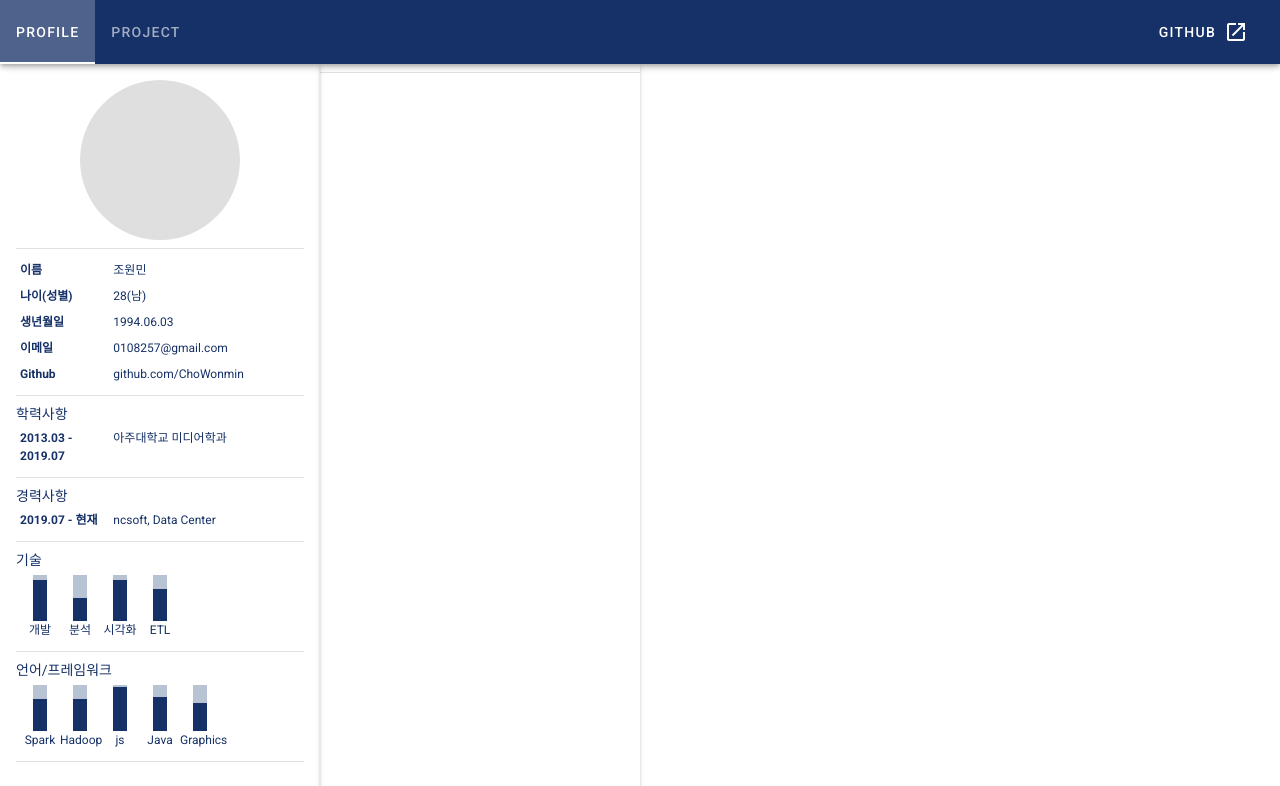
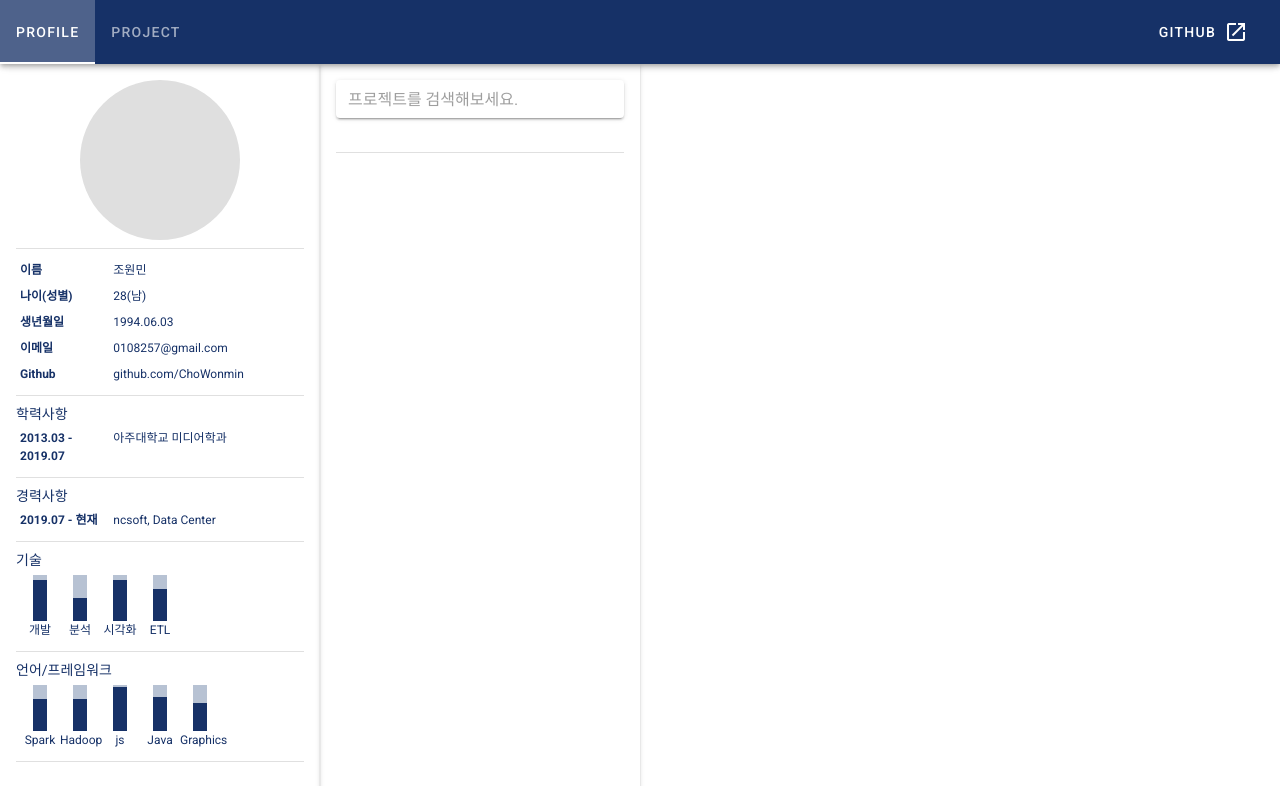
Before and after one commit to ChoWonmin/portfolio, a Vue app: page / in a window 1280 px wide. Shown: the top 786 px of the page. Built offline with nearby package versions, Linux system fonts and the light colour scheme.

Commit message:
project search bar

```diff
--- a/src/views/Profile.vue
+++ b/src/views/Profile.vue
@@ -46,6 +46,7 @@
       v-divider.my-2
     .project-list-warpper
       .project-search
+        v-text-field(solo placeholder="프로젝트를 검색해보세요." dense)
       v-divider.my-2
       .project-list
 </template>
@@ -138,4 +139,5 @@ export default {
     width: 320px
     height: 100%
     @include shadow
+    padding: 16px
 </style>
```
